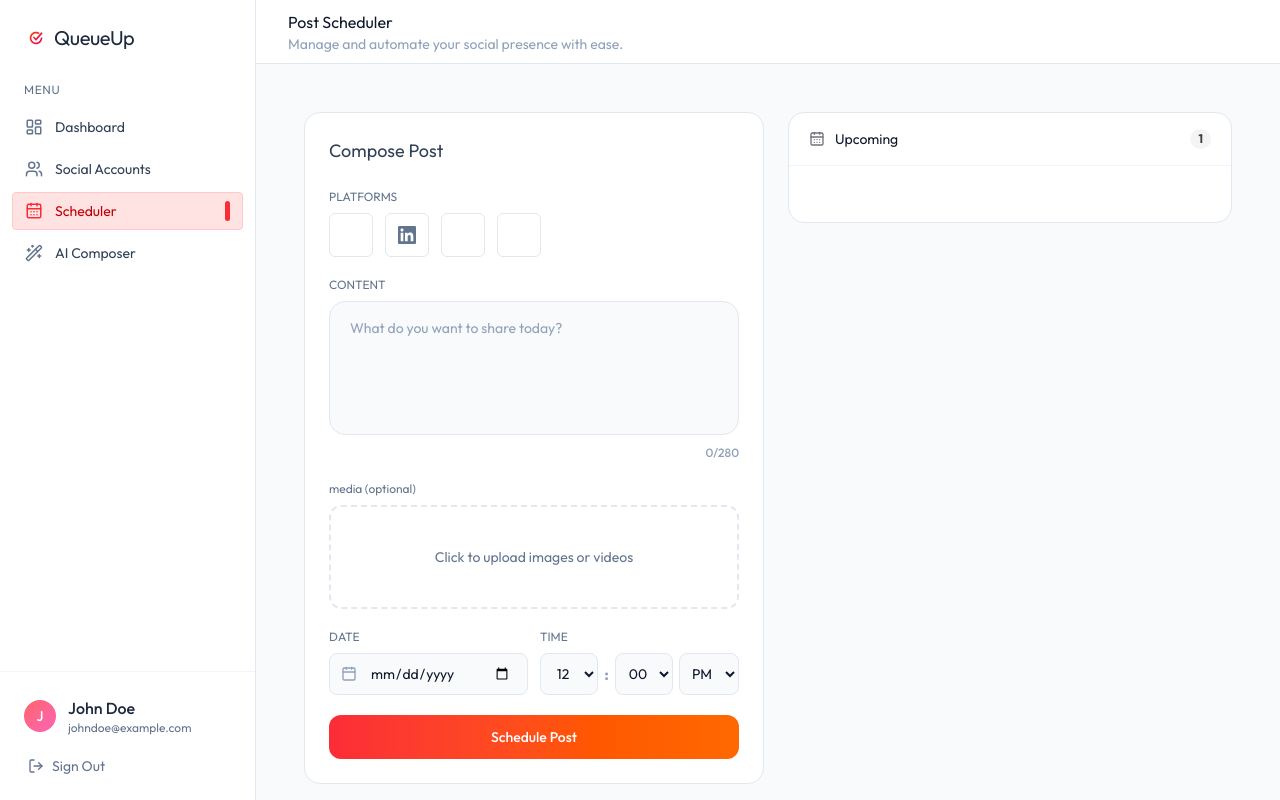
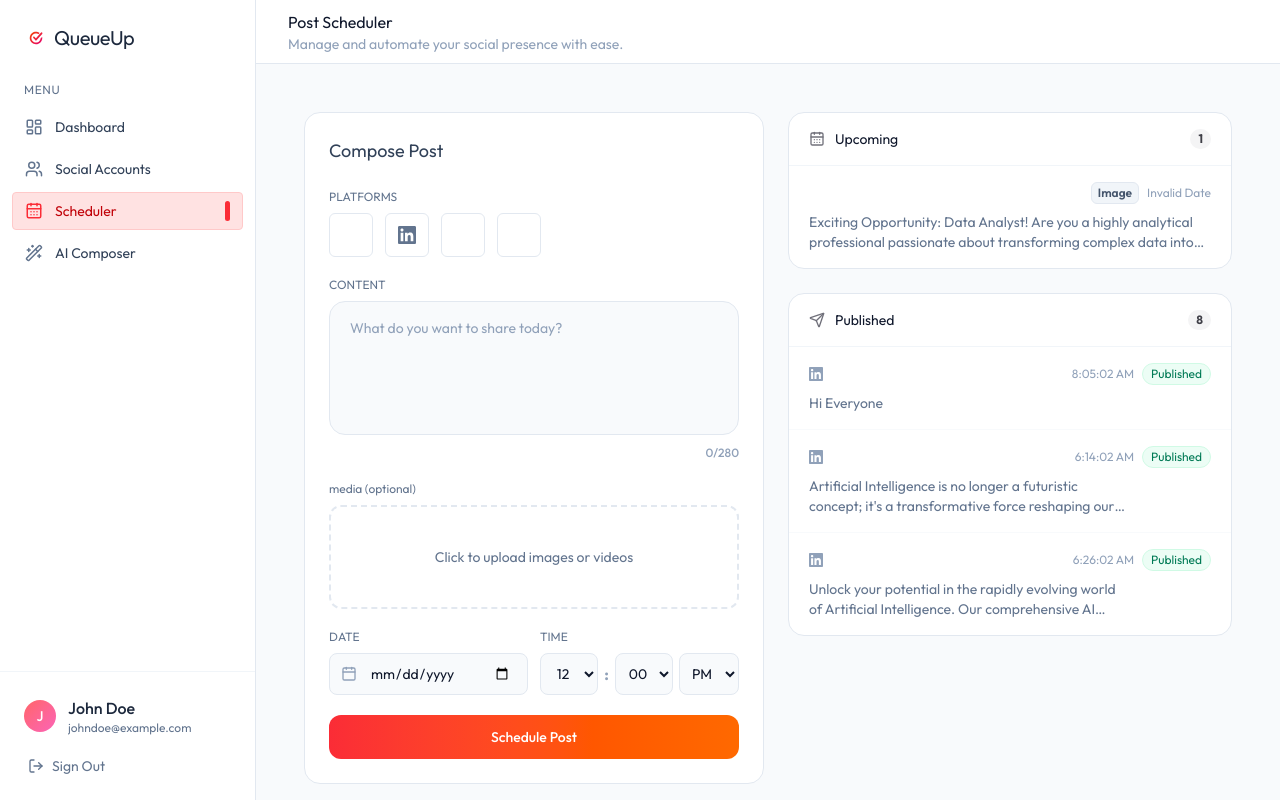
Before and after one commit to pr4gya-ai/QueueUp, a React (Vite) app in the folder frontend/: page /scheduler in a window 1280 px wide. Built offline with nearby package versions, Linux system fonts and the light colour scheme; some icons are missing.

Commit message:
Fix: remove nested git repo in frontend, track all files under root

```diff
--- a/frontend/src/pages/Scheduler.tsx
+++ b/frontend/src/pages/Scheduler.tsx
@@ -1,6 +1,6 @@
 import { useEffect, useState } from "react";
 import { dummyPostsData, PLATFORMS } from "../assets/assets";
-import { CalendarIcon, CalendarDaysIcon, Clock, XIcon } from "lucide-react";
+import { CalendarIcon, CalendarDaysIcon, Clock, XIcon, SendIcon } from "lucide-react";
 
 const Scheduler = () => {
   const [posts, setPosts] = useState<any[]>([]);
@@ -72,10 +72,11 @@
                       key={p.id}
                       type="button"
                       onClick={() => togglePlatform(p.id)}
-                      className={`flex items-center gap-1.5 p-3 rounded-md border transition-all duration-150 ${active
+                      className={`flex items-center gap-1.5 p-3 rounded-md border transition-all duration-150 ${
+                        active
                           ? "bg-red-50 border-red-300 text-red-500 scale-103"
                           : "border-slate-200 text-slate-500 hover:border-slate-300"
-                        }`}
+                      }`}
                     >
                       <p.icon className="size-4.5" />
                     </button>
@@ -98,8 +99,9 @@
                 onChange={(e) => setContent(e.target.value)}
               />
               <div
-                className={`text-right text-xs mt-1 font-medium ${content.length > 270 ? "text-red-500" : "text-slate-400"
-                  }`}
+                className={`text-right text-xs mt-1 font-medium ${
+                  content.length > 270 ? "text-red-500" : "text-slate-400"
+                }`}
               >
                 {content.length}/280
               </div>
@@ -238,37 +240,98 @@
           <div className="flex items-center gap-2.5 px-5 py-4 border-b border-slate-100">
             <CalendarDaysIcon className="size-4 text-zinc-500" />
             <h3 className="text-slate-900 text-sm">Upcoming</h3>
-            <span className="ml-auto text-xs font-bold bg-zinc-100 text-zinc-700 px-2 py-0.5 rounded-full">{scheduled.length}</span>
+            <span className="ml-auto text-xs font-bold bg-zinc-100 text-zinc-700 px-2 py-0.5 rounded-full">
+              {scheduled.length}
+            </span>
           </div>
           <div className="max-h-72 overflow-y-auto divide-y divide-slate-50">
             {scheduled.length === 0 ? (
               <div className="py-10 text-center text-slate-400 text-sm">
                 No posts scheduled yet
               </div>
-            ): (
+            ) : (
               scheduled.map((post) => (
                 <div key={post._id} className="px-5 py-4 hover:bg-slate-50/60 transition-colors">
                   <div className="flex items-center justify-between mb-2">
                     <div className="flex gap-1.5 items-center">
                       {post.platforms.map((pl: string) => {
                         const meta = PLATFORMS.find((p) => p.id === pl);
-                        return meta ? <meta.icon key={pl} className="size-3.5 text-slate-400"/>
-                       : null})}
+                        return meta ? (
+                          <meta.icon key={pl} className="size-3.5 text-slate-400" />
+                        ) : null;
+                      })}
                     </div>
 
-
-
+                    <div className="flex items-center gap-2">
+                      {post.mediaType && (
+                        <span className="text-xs bg-slate-100 border border-slate-200 text-slate-600 px-1.5 py-0.5 rounded-md font-semibold capitalize">
+                          {post.mediaType}
+                        </span>
+                      )}
+                      <span className="text-xs text-slate-400">
+                        {new Date(post.scheduledAt).toLocaleTimeString()}
+                      </span>
+                    </div>
                   </div>
+                  <p className="text-sm text-slate-500 line-clamp-2 max-w-md">
+                    {post.content}
+                  </p>
                 </div>
               ))
             )}
+          </div>
+        </div>
 
+        {/* Published */}
+        <div className="bg-white rounded-2xl border border-slate-200 overflow-hidden">
+          <div className="flex items-center gap-2.5 px-5 py-4 border-b border-slate-100">
+            <SendIcon className="size-4 text-zinc-500" />
+            <h3 className="text-slate-900 text-sm">Published</h3>
+            <span className="ml-auto text-xs font-bold bg-zinc-100 text-zinc-700 px-2 py-0.5 rounded-full">
+              {published.length}
+            </span>
+          </div>
+          <div className="max-h-72 overflow-y-auto divide-y divide-slate-50">
+            {published.length === 0 ? (
+              <div className="py-10 text-center text-slate-400 text-sm">
+                No published posts yet
+              </div>
+            ) : (
+              published.map((post) => (
+                <div key={post._id} className="px-5 py-4 hover:bg-slate-50/60 transition-colors">
+                  <div className="flex items-center justify-between mb-2">
+                    <div className="flex gap-1.5 items-center">
+                      {post.platforms.map((pl: string) => {
+                        const meta = PLATFORMS.find((p) => p.id === pl);
+                        return meta ? (
+                          <meta.icon key={pl} className="size-3.5 text-slate-400" />
+                        ) : null;
+                      })}
+                    </div>
+
+                    <div className="flex items-center gap-2">
+                      {post.mediaType && (
+                        <span className="text-xs bg-slate-100 border border-slate-200 text-slate-600 px-1.5 py-0.5 rounded-md font-semibold capitalize">
+                          {post.mediaType}
+                        </span>
+                      )}
+                      <span className="text-xs text-slate-400">
+                        {new Date(post.updatedAt).toLocaleTimeString()}
+                      </span>
+                      <span className="text-xs bg-emerald-50 text-emerald-700 border border-emerald-100 px-2 py-0.5 rounded-full">
+                        Published
+                      </span>
+                    </div>
+                  </div>
+                  <p className="text-sm text-slate-500 line-clamp-2 max-w-[80%]">
+                    {post.content}
+                  </p>
+                </div>
+              ))
+            )}
           </div>
         </div>
       </div>
-
-      {/* published*/}
-
     </div>
   );
 };
```
